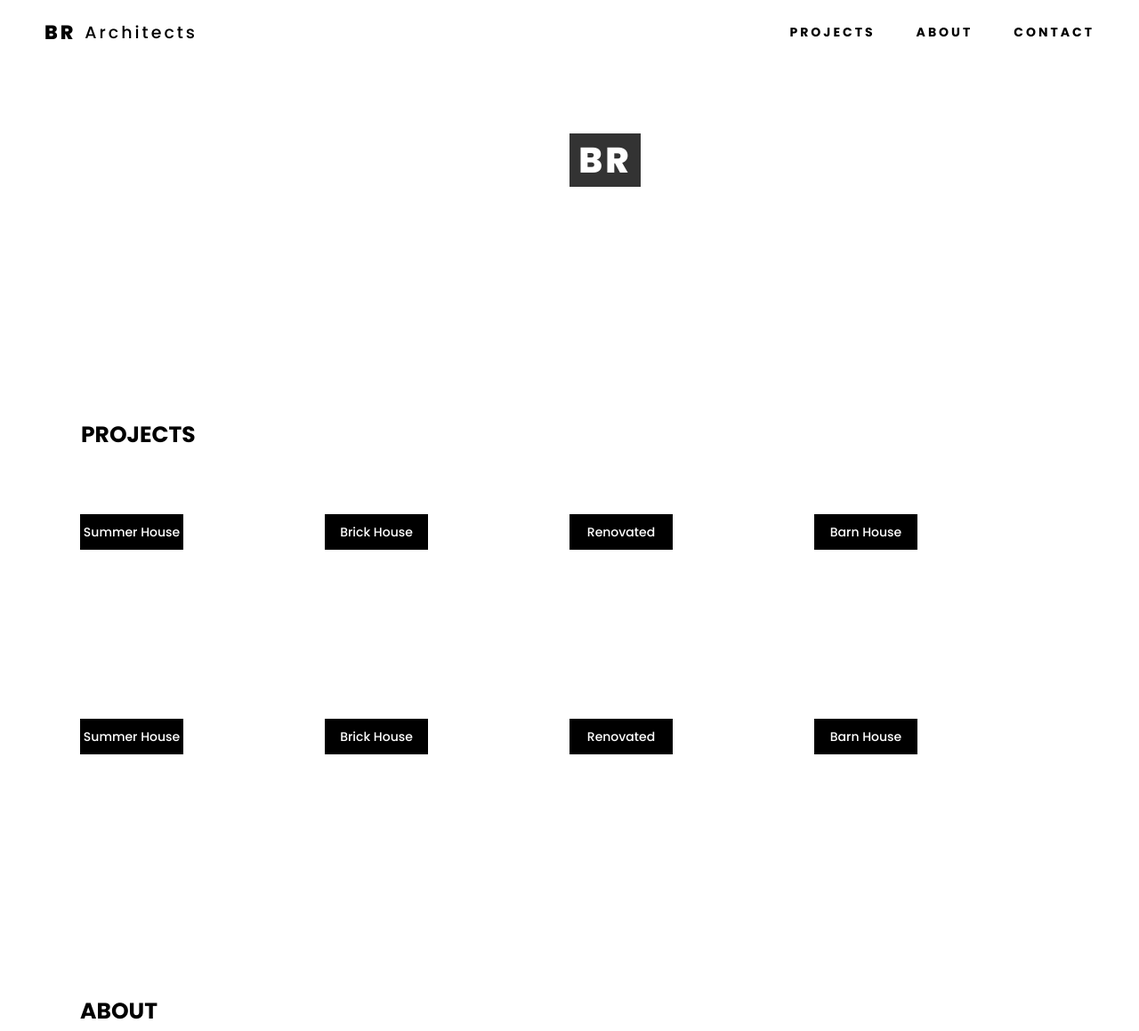
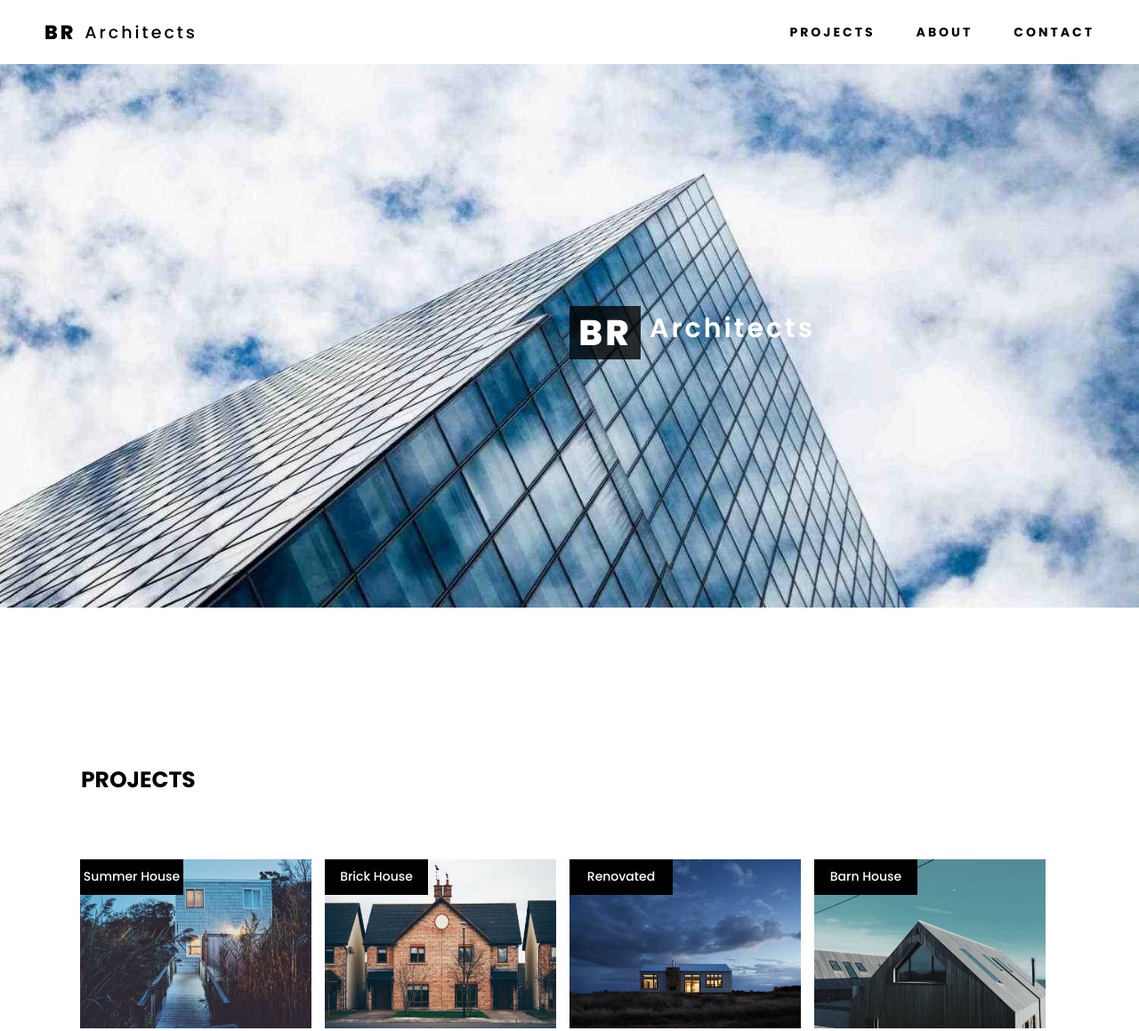
Before and after one commit to muzammilabid1/architects-project, a plain HTML site: page index.html in a window 1280 px wide. Shown: the top 1159 px of the page at 89% size. Drawn offline with nearby package versions, Linux system fonts and the light colour scheme; files whose address does not match are found by name; a web font is replaced by a local one.

Commit message:
Update index.html

```diff
--- a/index.html
+++ b/index.html
@@ -41,7 +41,7 @@
           <span class="hero-span--2" data-aos="zoom-in-up" data-aos-delay="300">Architects</span>
         </div>
         <div class="hero-img" data-aos="fade-up">
-          <img src="/cssproject art/images/architect.webp" alt="architect-pic" />
+          <img src="architect.webp" alt="architect-pic" />
         </div>
       </div>
     </main>
@@ -57,29 +57,29 @@
         </div>
         <div class="project-content grid grid-four-cols" data-aos="fade-up">
           <div class="grid-images project-img project-img--1" data-aos="fade-up">
-            <img src="/cssproject art/images/house5.jpg" alt="house images" class="grid-images project-img project-img--1">
+            <img src="house5.jpg" alt="house images" class="grid-images project-img project-img--1">
           </div>
           <div class="grid-images project-img project-img--2" data-aos="fade-up">
-            <img src="/cssproject art/images/house2.webp" alt="house images" class="grid-images project-img project-img--2">
+            <img src="house2.webp" alt="house images" class="grid-images project-img project-img--2">
           </div>
           <div class="grid-images project-img project-img--3" data-aos="fade-up">
-           <img src="/cssproject art/images/house3.jpg" alt="house images" class="grid-images project-img project-img--3">
+           <img src="house3.jpg" alt="house images" class="grid-images project-img project-img--3">
           </div>
           <div class="grid-images project-img project-img--4" data-aos="fade-up">
-            <img src="/cssproject art/images/house4.jpg" alt="house images" class="grid-images project-img project-img--4">
+            <img src="house4.jpg" alt="house images" class="grid-images project-img project-img--4">
           </div>
           <!--?? 2nd row -->
           <div class="grid-images project-img project-img--5" data-aos="fade-up">
-            <img src="/cssproject art/images/house2.webp" alt="house images" class="grid-images project-img project-img--2">
+            <img src="house2.webp" alt="house images" class="grid-images project-img project-img--2">
           </div>
           <div class="grid-images project-img project-img--6" data-aos="fade-up">
-            <img src="/cssproject art/images/house5.jpg" alt="house images" class="grid-images project-img project-img--1">
+            <img src="house5.jpg" alt="house images" class="grid-images project-img project-img--1">
           </div>
           <div class="grid-images project-img project-img--7" data-aos="fade-up">
-            <img src="/cssproject art/images/house4.jpg" alt="house images" class="grid-images project-img project-img--4">
+            <img src="house4.jpg" alt="house images" class="grid-images project-img project-img--4">
           </div>
           <div class="grid-images project-img project-img--8" data-aos="fade-up">
-           <img src="/cssproject art/images/house3.jpg" alt="house images" class="grid-images project-img project-img--3">
+           <img src="house3.jpg" alt="house images" class="grid-images project-img project-img--3">
           </div>
         </div>
       </div>
```
